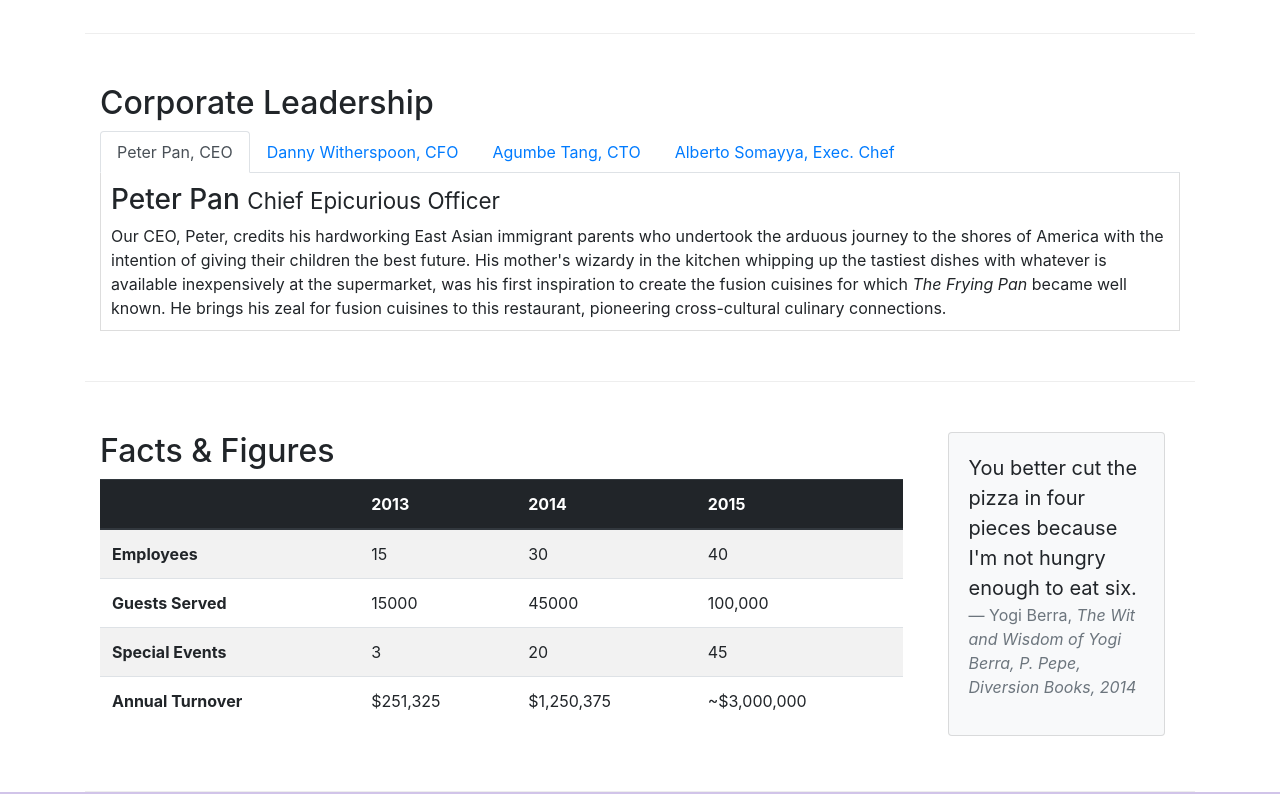
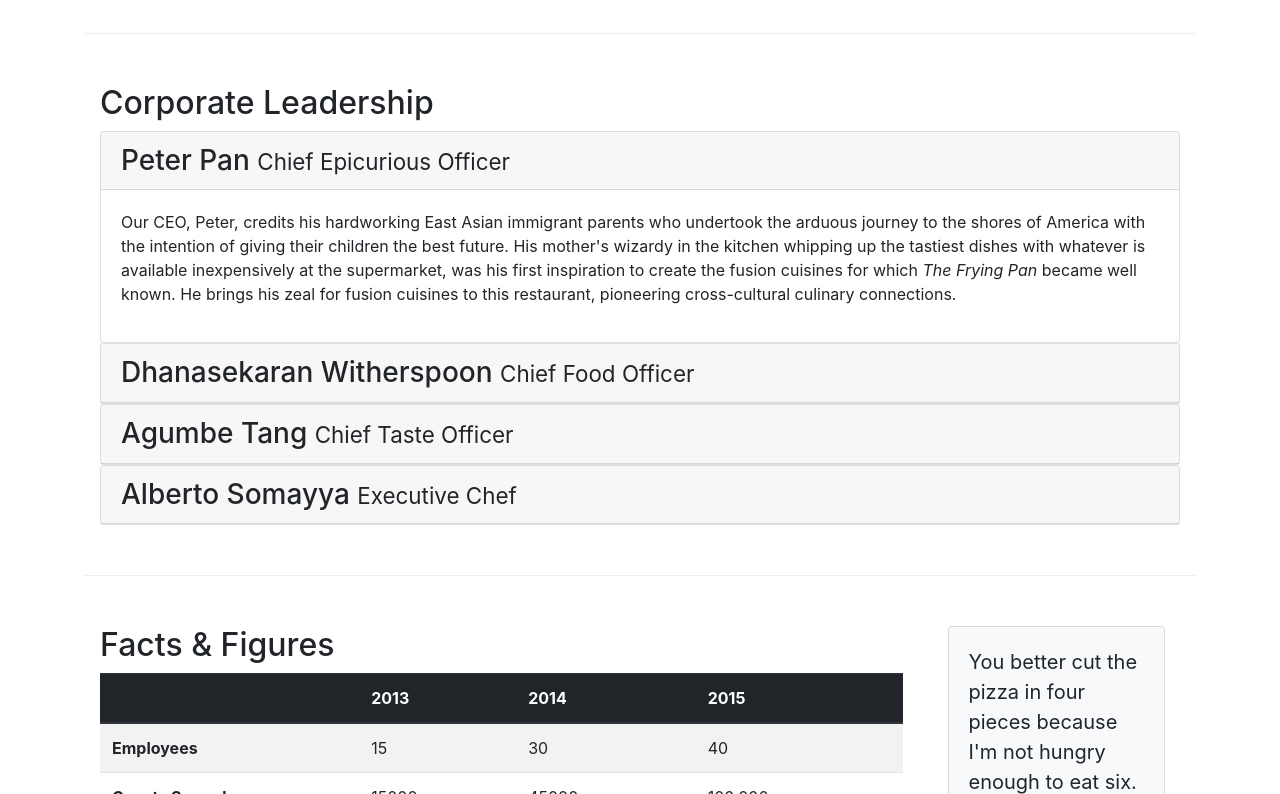
Before and after one commit to luisresende13/Bootstrap-App, a website: page aboutus.html in a window 1280 px wide. Shown: the part 860-1654 px from the top of the page. Drawn offline with nearby package versions, Linux system fonts and the light colour scheme.

Commit message:
Accordion

```diff
--- a/aboutus.html
+++ b/aboutus.html
@@ -93,45 +93,67 @@
         <div class='row row-content'>
             <div class='col'>
                 <h2>Corporate Leadership</h2>
-                <ul class="nav nav-tabs">
-                    <li class="nav-item">
-                      <a class="nav-link active" href="#peter"
-                        role="tab" data-toggle="tab">Peter Pan, CEO</a>
-                    </li>
-                    <li class="nav-item">
-                      <a class="nav-link" href="#danny" role="tab"
-                        data-toggle="tab">Danny Witherspoon, CFO</a>
-                    </li>
-                    <li class="nav-item">
-                      <a class="nav-link" href="#agumbe"role="tab"
-                        data-toggle="tab">Agumbe Tang, CTO</a>
-                    </li>
-                    <li class="nav-item">
-                      <a class="nav-link" href="#alberto" role="tab"
-                        data-toggle="tab">Alberto Somayya, Exec. Chef</a>
-                    </li>
-                </ul>
-                <div class='tab-content'>
 
-                    <div role='tab-pane' class='tab-pane fade show active' id='peter'>
-                        <h3>Peter Pan <small>Chief Epicurious Officer</small></h3>
-                        <p class='d-none d-sm-inline'>Our CEO, Peter, credits his hardworking East Asian immigrant parents who undertook the arduous journey to the shores of America with the intention of giving their children the best future. His mother's wizardy in the kitchen whipping up the tastiest dishes with whatever is available inexpensively at the supermarket, was his first inspiration to create the fusion cuisines for which <em>The Frying Pan</em> became well known. He brings his zeal for fusion cuisines to this restaurant, pioneering cross-cultural culinary connections.</p>
+
+                <div class='accordion'>
+
+                    <div class="card">
+                        <div class="card-header" role="tab" id="peterhead">
+                        <h3 class="mb-0">
+                            <a data-toggle="collapse" data-target="#peter">
+                            Peter Pan <small>Chief Epicurious Officer</small>
+                            </a>
+                        </h3>
+                        </div>
+                        <div class="collapse show" id="peter" data-parent="#accordion">
+                            <div class="card-body">
+                                <p class="d-none d-sm-block">Our CEO, Peter, credits his hardworking East Asian immigrant parents who undertook the arduous journey to the shores of America with the intention of giving their children the best future. His mother's wizardy in the kitchen whipping up the tastiest dishes with whatever is available inexpensively at the supermarket, was his first inspiration to create the fusion cuisines for which <em>The Frying Pan</em> became well known. He brings his zeal for fusion cuisines to this restaurant, pioneering cross-cultural culinary connections.</p>
+                            </div>
+                        </div>
+                    </div>
+                    <div class="card">
+                            <div class="card-header" role="tab" id="dannyhead">
+                            <h3 class="mb-0">
+                                <a class="collapsed" data-toggle="collapse" data-target="#danny">
+                                Dhanasekaran Witherspoon <small>Chief Food Officer</small>
+                                </a>
+                            </h3>
+                        </div>
+                        <div class="collapse" id="danny" data-parent="#accordion">
+                            <div class="card-body">
+                                <p class="d-none d-sm-block">Our CFO, Danny, as he is affectionately referred to by his colleagues, comes from a long established family tradition in farming and produce. His experiences growing up on a farm in the Australian outback gave him great appreciation for varieties of food sources. As he puts it in his own words, <em>Everything that runs, wins, and everything that stays, pays!</em></p>
+                            </div>
+                        </div>
+                    </div>
+                    <div class="card">
+                            <div class="card-header" role="tab" id="agumbehead">
+                            <h3 class="mb-0">
+                                <a class="collapsed" data-toggle="collapse" data-target="#agumbe">
+                                Agumbe Tang <small>Chief Taste Officer</small>
+                                </a>
+                            </h3>
+                        </div>
+                        <div class="collapse" id="agumbe" data-parent="#accordion">
+                            <div class="card-body">
+                                <p class="d-none d-sm-block">Blessed with the most discerning gustatory sense, Agumbe, our CTO, personally ensures that every dish that we serve meets his exacting tastes. Our chefs dread the tongue lashing that ensues if their dish does not meet his exacting standards. He lives by his motto, <em>You click only if you survive my lick.</em></p>
+                            </div>
+                        </div>
+                    </div>
+                    <div class="card">
+                            <div class="card-header" role="tab" id="albertohead">
+                            <h3 class="mb-0">
+                                <a class="collapsed" data-toggle="collapse" data-target="#alberto">
+                                Alberto Somayya <small>Executive Chef</small>
+                                </a>
+                            </h3>
+                        </div>
+                        <div class="collapse" id="alberto" data-parent="#accordion">
+                            <div class="card-body">
+                                <p class="d-none d-sm-block">Award winning three-star Michelin chef with wide International experience having worked closely with whos-who in the culinary world, he specializes in creating mouthwatering Indo-Italian fusion experiences. He says, <em>Put together the cuisines from the two craziest cultures, and you get a winning hit! Amma Mia!</em></em></p>
+                            </div>
+                        </div>
                     </div>
 
-                    <div role='tab-pane' class='tab-pane fade' id='danny'>
-                        <h3>Dhanasekaran Witherspoon <small>Chief Food Officer</small></h3>
-                        <p class='d-none d-sm-inline'>Our CFO, Danny, as he is affectionately referred to by his colleagues, comes from a long established family tradition in farming and produce. His experiences growing up on a farm in the Australian outback gave him great appreciation for varieties of food sources. As he puts it in his own words, <em>Everything that runs, wins, and everything that stays, pays!</em></p>
-                    </div>
-
-                    <div role='tab-pane' class='tab-pane fade' id='agumbe'>
-                        <h3>Agumbe Tang <small>Chief Taste Officer</small></h3>
-                        <p class='d-none d-sm-inline'>Blessed with the most discerning gustatory sense, Agumbe, our CTO, personally ensures that every dish that we serve meets his exacting tastes. Our chefs dread the tongue lashing that ensues if their dish does not meet his exacting standards. He lives by his motto, <em>You click only if you survive my lick.</em></p>
-                    </div>
-
-                    <div role='tab-pane' class='tab-pane fade' id='alberto'>
-                        <h3>Alberto Somayya <small>Executive Chef</small></h3>
-                        <p class='d-none d-sm-inline'>Award winning three-star Michelin chef with wide International experience having worked closely with whos-who in the culinary world, he specializes in creating mouthwatering Indo-Italian fusion experiences. He says, <em>Put together the cuisines from the two craziest cultures, and you get a winning hit! Amma Mia!</em></p>
-                    </div>
                 </div>
 
             </div>
```
